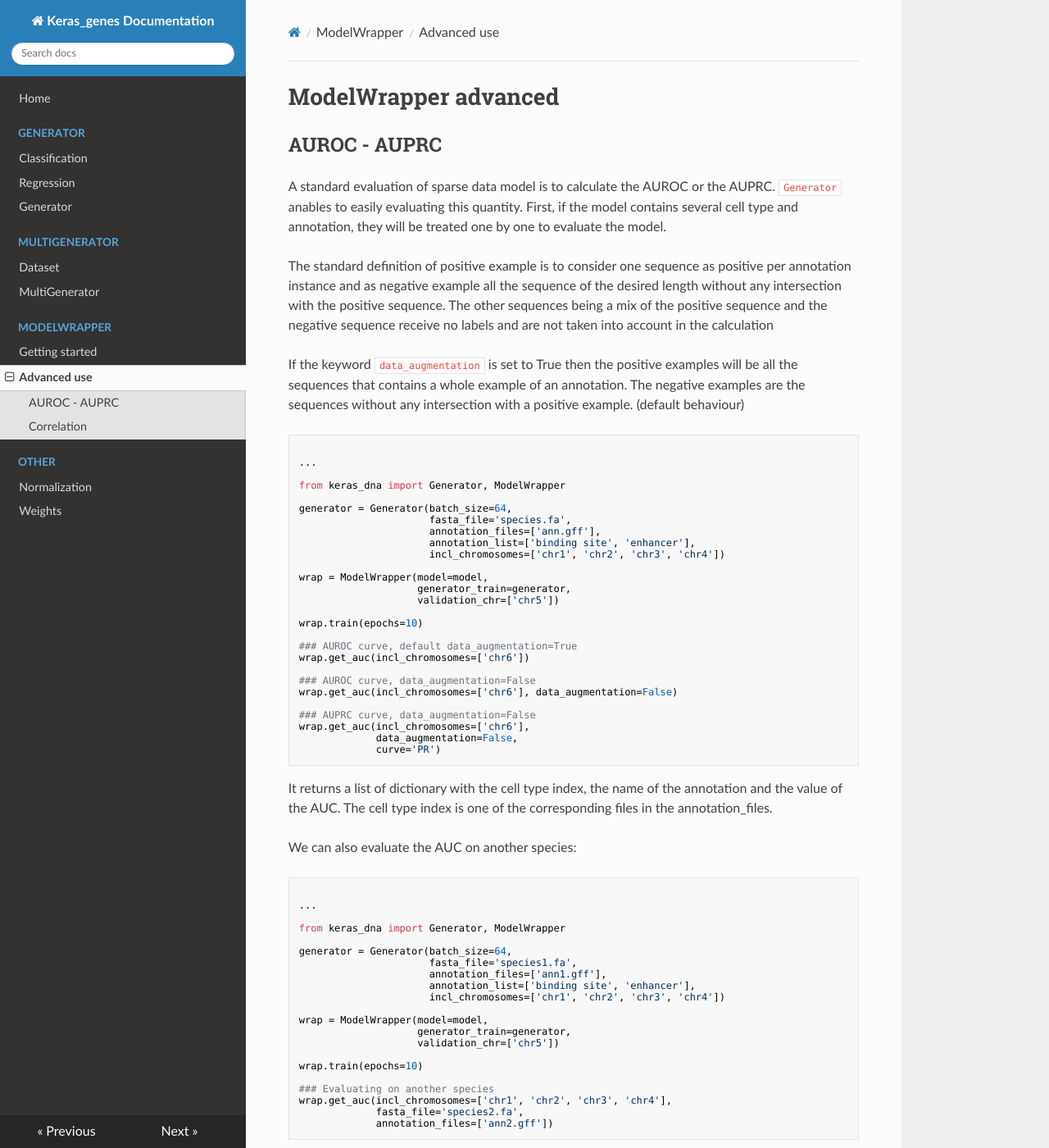
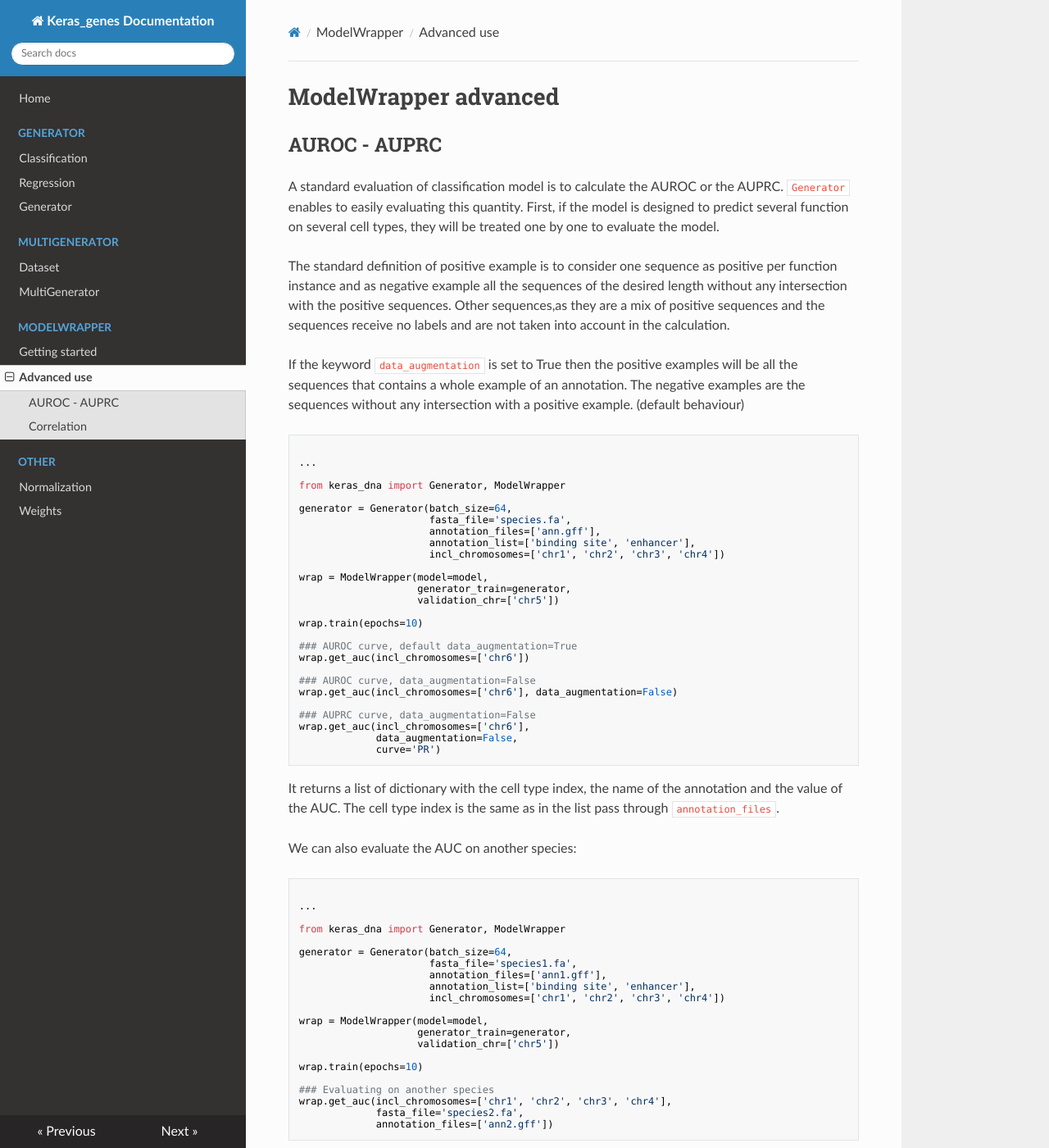
Before and after one commit to etirouthier/keras_dna, an MkDocs documentation site: the page built from docs/modelwrapperadvanced.md, in a window 1280 px wide and 1400 px high. Shown: the whole window at 82% size. Built offline with MkDocs 1.6.1, drawn with Linux system fonts in a browser that asks for light colours; nearby versions of some CDN libraries; some of the changed text lies outside the part shown.

Commit message:
Update modelwrapperadvanced.md

````diff
--- a/docs/modelwrapperadvanced.md
+++ b/docs/modelwrapperadvanced.md
@@ -2,9 +2,9 @@
 
 ## AUROC - AUPRC
 
-A standard evaluation of sparse data model is to calculate the AUROC or the AUPRC. `Generator` anables to easily evaluating this quantity. First, if the model contains several cell type and annotation, they will be treated one by one to evaluate the model.
+A standard evaluation of classification model is to calculate the AUROC or the AUPRC. `Generator` enables to easily evaluating this quantity. First, if the model is designed to predict several function on several cell types, they will be treated one by one to evaluate the model.
 
-The standard definition of positive example is to consider one sequence as positive per annotation instance and as negative example all the sequence of the desired length without any intersection with the positive sequence. The other sequences being a mix of the positive sequence and the negative sequence receive no labels and are not taken into account in the calculation
+The standard definition of positive example is to consider one sequence as positive per function instance and as negative example all the sequences of the desired length without any intersection with the positive sequences. Other sequences,as they are a mix of positive sequences and the sequences receive no labels and are not taken into account in the calculation.
 
 If the keyword `data_augmentation` is set to True then the positive examples will be all the sequences that contains a whole example of an annotation. The negative examples are the sequences without any intersection with a positive example. (default behaviour)
 
@@ -38,7 +38,7 @@ wrap.get_auc(incl_chromosomes=['chr6'],
              curve='PR')
 ```
 
-It returns a list of dictionary with the cell type index, the name of the annotation and the value of the AUC. The cell type index is one of the corresponding files in the annotation_files.
+It returns a list of dictionary with the cell type index, the name of the annotation and the value of the AUC. The cell type index is the same as in the list pass through `annotation_files`.
 
 We can also evaluate the AUC on another species:
 
````
Also changed, not shown: other parts of docs/modelwrapperadvanced.md (+1 -1 lines).
